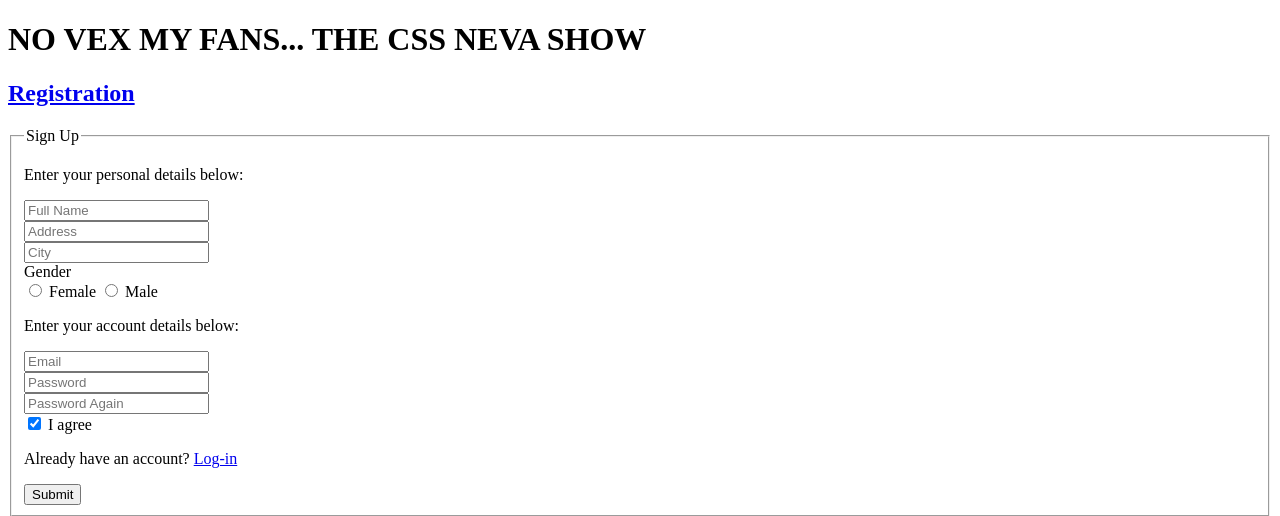
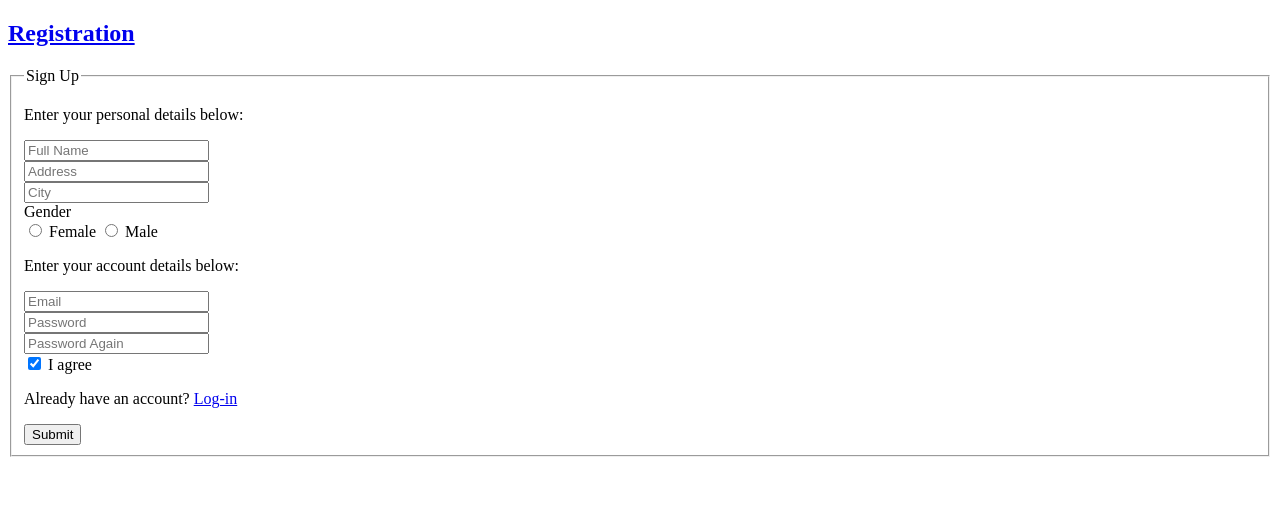
Before and after one commit to Mpraizcool/Portal, a PHP site: page /register.php in a window 1280 px wide. Shown: the top 516 px of the page. Run offline with PHP 8.4, Linux system fonts and the light colour scheme.

Commit message:
Update register.php
NO CSS

```diff
--- a/register.php
+++ b/register.php
@@ -28,7 +28,7 @@ if($query)
 
 	<body class="login">
 		<!-- start: REGISTRATION -->
-         <h1>NO VEX MY FANS... THE CSS NEVA  SHOW</h1>
+
 		<div class="row">
 			<div class="main-login col-xs-10 col-xs-offset-1 col-sm-8 col-sm-offset-2 col-md-4 col-md-offset-4">
 				<div class="logo margin-top-30">
```
